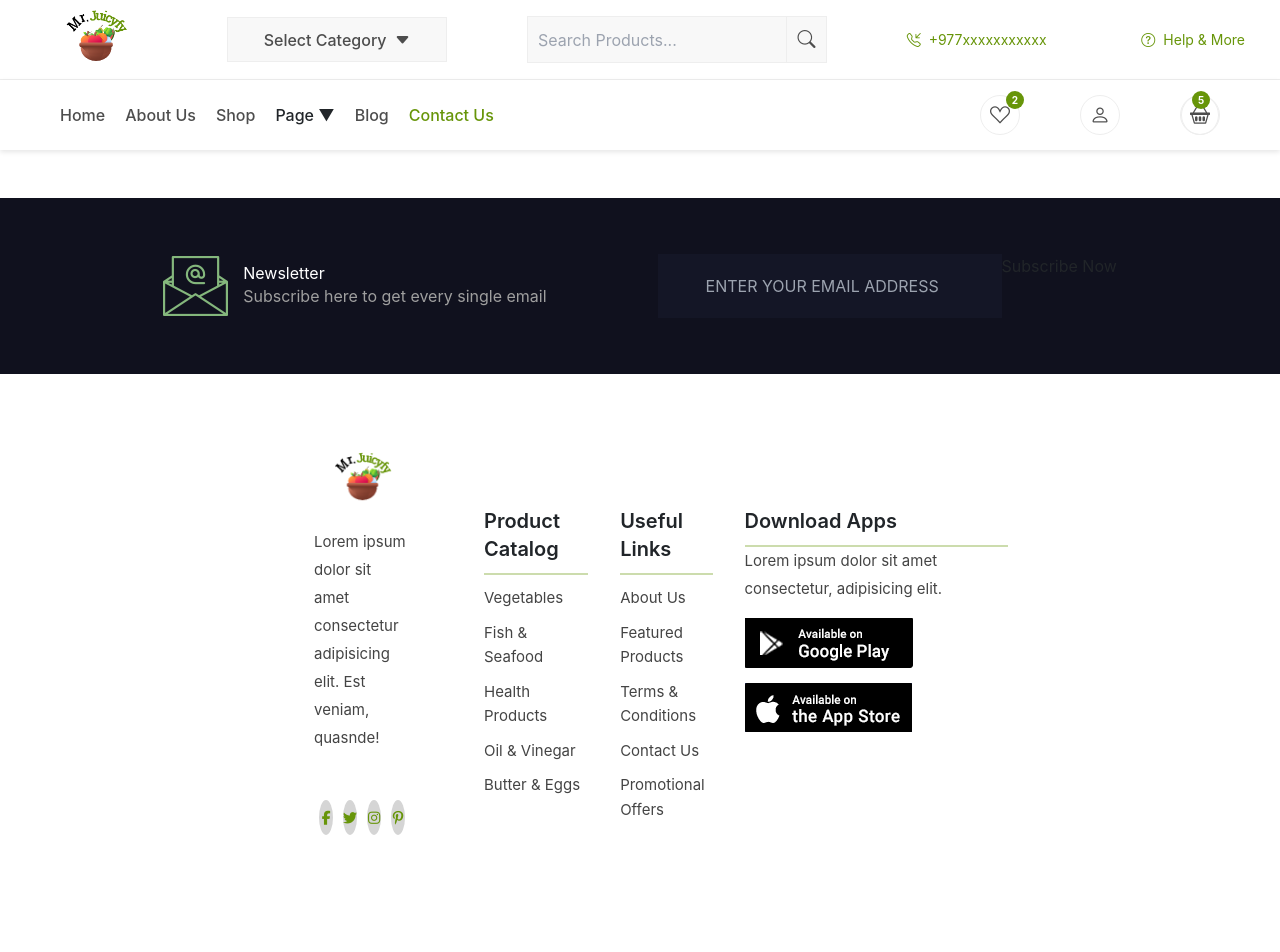
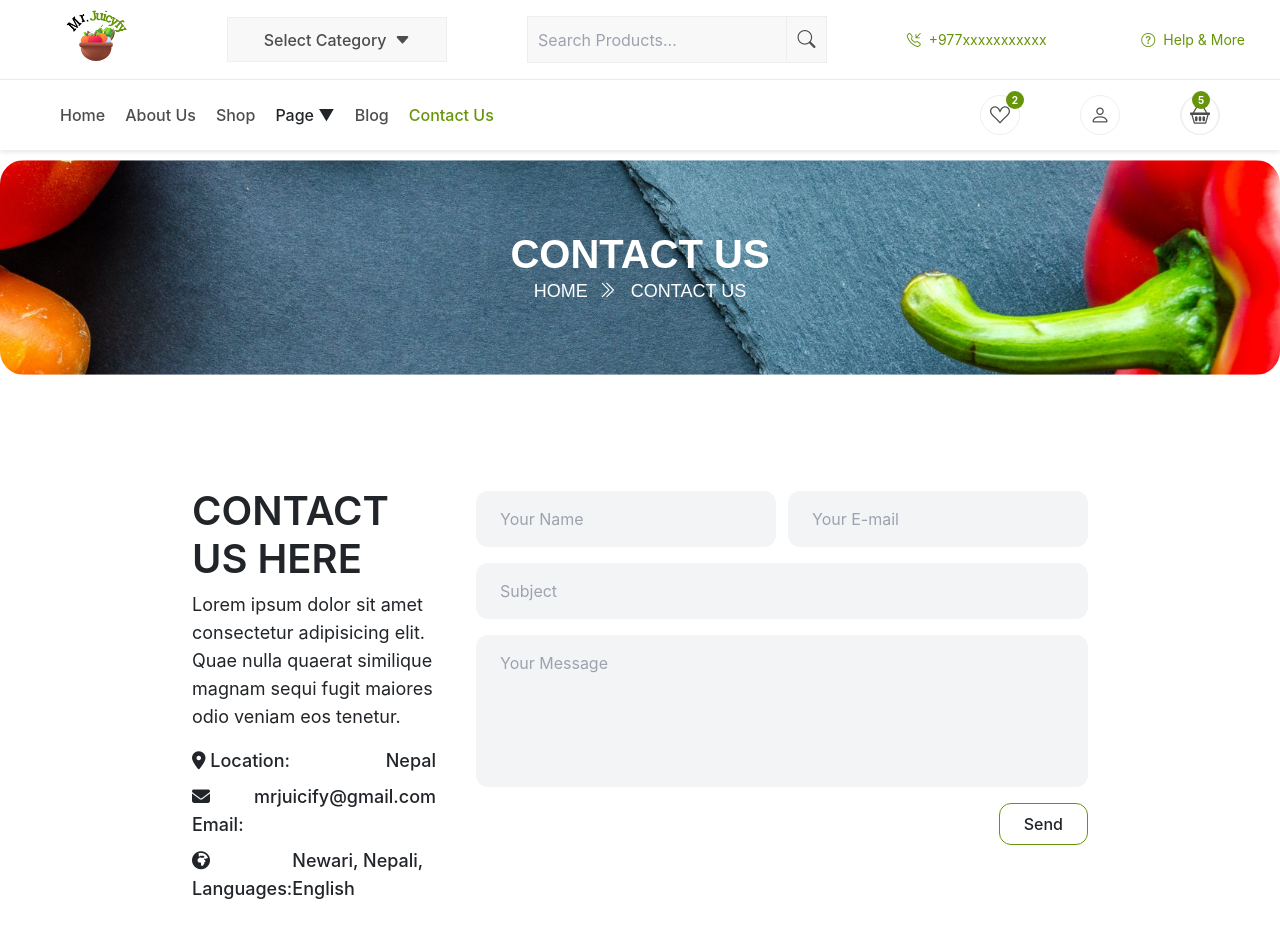
Before and after one commit to PaceDE/mr-jucify, a React (Create React App) app: page /contact in a window 1280 px wide. Shown: the top 952 px of the page. Before the commit the page ends 893 px from the top, so only its background shows below. Built offline with nearby package versions, Linux system fonts and the light colour scheme.

Commit message:
[+] adds contact page

```diff
--- a/src/components/Contact.js
+++ b/src/components/Contact.js
@@ -1,9 +1,67 @@
 import React from "react";
+import Banner from "./Banner";
+
 
 const Contact = () => {
   return (
-    <div className="contact-page">
-    </div>
+    <>
+      <Banner pageTitle="Contact Us" />
+
+      <div className="flex justify-center items-baseline w-[70%] mx-auto py-28">
+        <div className="flex flex-col w-[500px] mr-10 text-wrap">
+          <h2 className="h1 uppercase font-semibold mb-2">Contact Us Here</h2>
+          <p className="text-lg">Lorem ipsum dolor sit amet consectetur adipisicing elit. Quae nulla quaerat similique magnam sequi fugit maiores odio veniam eos tenetur.</p>
+          <div className="mt-2 text-lg font-medium">
+            <div className="flex justify-between my-2">
+              <div className="">
+                <i class="fas fa-map-marker-alt"></i> Location:
+              </div>
+              <div className="">
+                Nepal
+              </div>
+            </div>
+
+            <div className="flex justify-between my-2">
+              <div className="">
+              <i class="fas fa-envelope"></i> Email:
+              </div>
+              <div className="">
+                mrjuicify@gmail.com
+              </div>
+            </div>
+
+            <div className="flex justify-between my-2">
+              <div className="">
+              <i class="fas fa-globe-africa"></i> Languages:
+              </div>
+              <div className="">
+                Newari, Nepali, English
+              </div>
+            </div>
+          </div>
+
+        </div>
+
+        <div className="">
+          <form>
+            <div className="flex flex-col">
+              <div className="flex mb-3">
+                <input type="text" name="" id="" placeholder="Your Name"   className="px-4 py-3 bg-gray-100 rounded-xl w-[300px] mr-3 focus:outline-none" />
+                <input type="email" name="" id="" placeholder="Your E-mail" className="px-4 py-3 bg-gray-100 rounded-xl w-[300px] focus:outline-none" />
+              </div>
+
+              <input type="text" name="" id="" placeholder="Subject" className="px-4 py-3 bg-gray-100 rounded-xl mb-3 focus:outline-none" />
+              <textarea name="" id="" rows={5} placeholder="Your Message" className="px-4 py-3 bg-gray-100 rounded-xl resize-none focus:outline-none" ></textarea>
+
+              <div className="mt-3 text-right">
+                <input type="submit" value="Send" className="py-2 px-4 border-1 border-[#679509] rounded-xl font-medium duration-200 ease-linear hover:bg-[#679509] hover:text-white focus:outline-none" />
+              </div>
+            </div>
+          </form>
+        </div>
+      </div>
+
+    </>
   );
 };
 
--- a/src/components/Home.js
+++ b/src/components/Home.js
@@ -11,7 +11,7 @@ import ContactBlock from "./blocks/ContactBlock";
 
 const Home = () => {
   return (
-    <div className="home-page">
+    <div className="overflow-hidden">
       <Banner />
       <SmallBanner />
 
```
